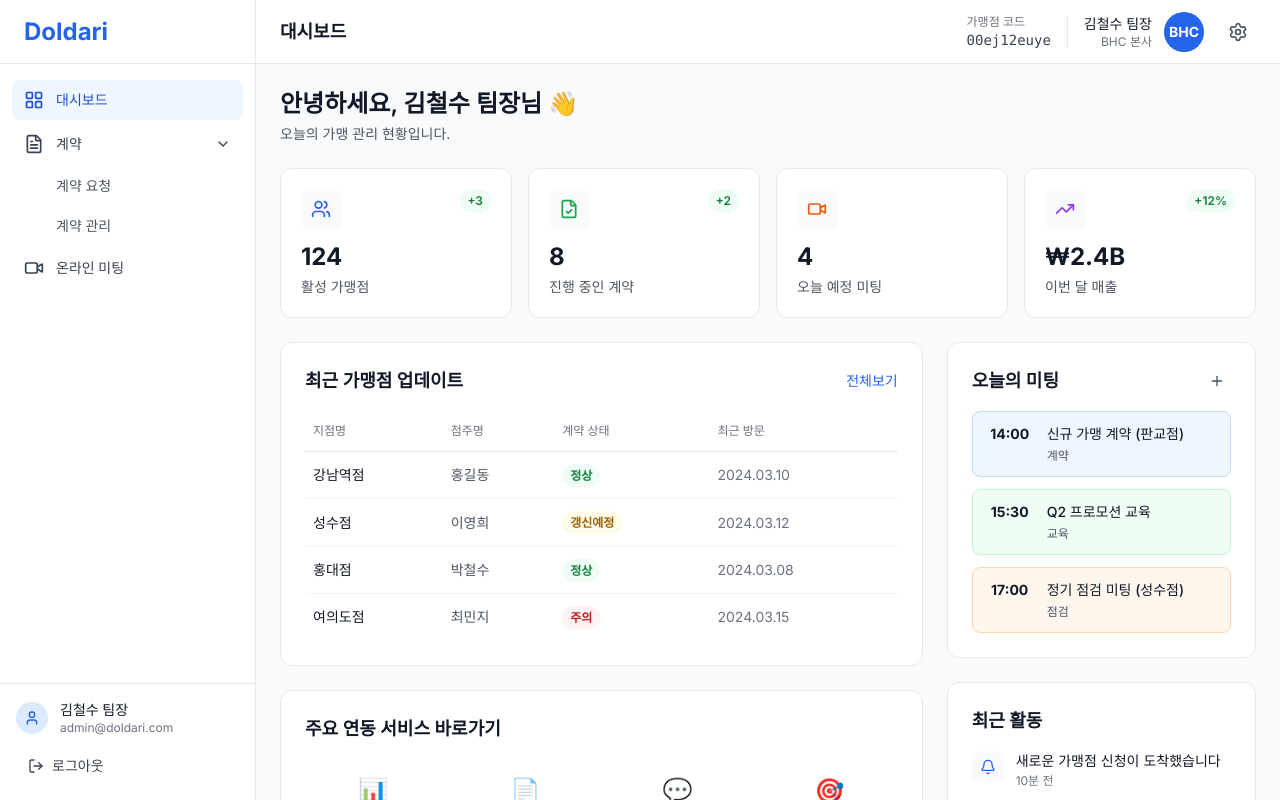
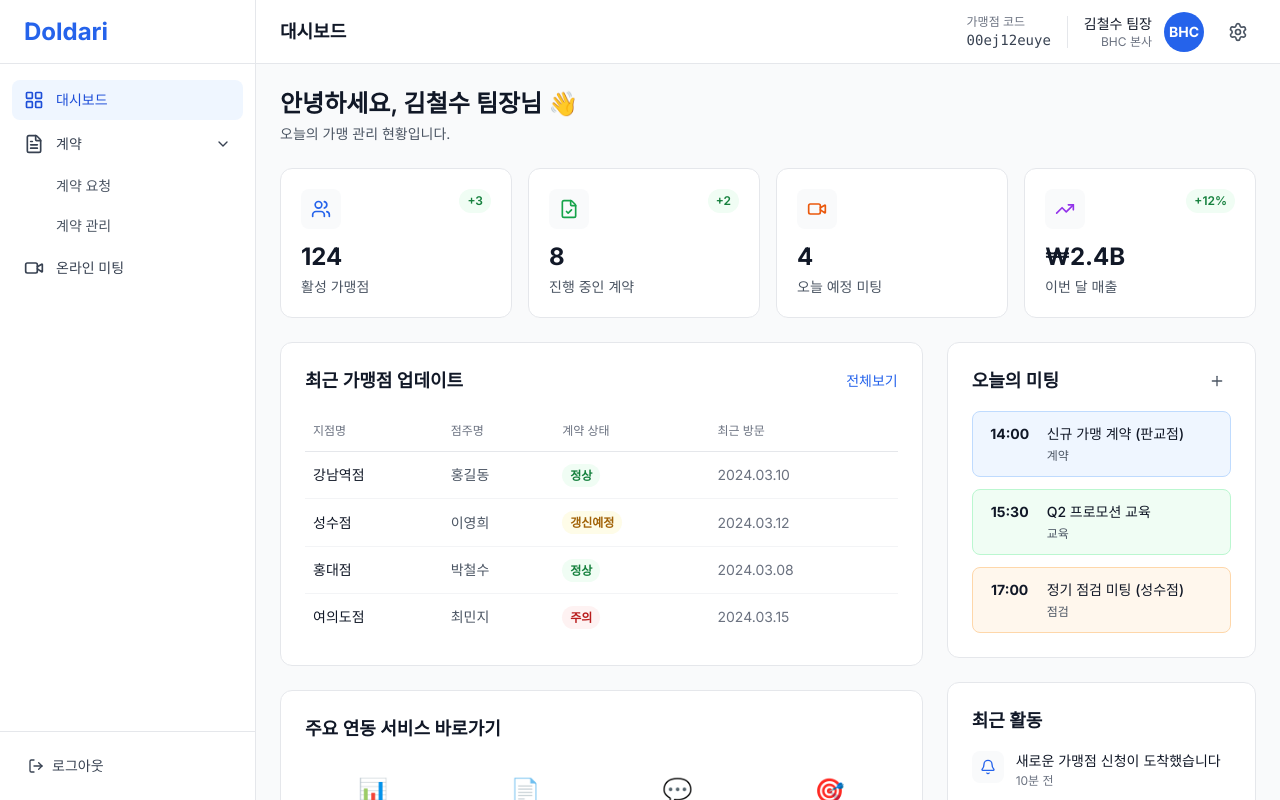
Before and after one commit to Yoonyesol/Assignment, a React (Vite) app: page /hq/dashboard in a window 1280 px wide. Built offline with nearby package versions, Linux system fonts and the light colour scheme.

Commit message:
UI: 헤더에 본사 정보(코드, 회사명)및 로그인 회원 정보 추가

```diff
--- a/src/components/layout/HQLayout.tsx
+++ b/src/components/layout/HQLayout.tsx
@@ -6,7 +6,6 @@ import {
   Settings,
   Video,
   LogOut,
-  User,
   ChevronDown
 } from 'lucide-react';
 
@@ -100,19 +99,6 @@ const HQLayout: React.FC<HQLayoutProps> = ({ isFranchisee = false }) => {
 
           {/* User Info & Logout */}
           <div className="p-4 border-t border-gray-200">
-            <div className="flex items-center gap-3 mb-3">
-              <div className="w-8 h-8 rounded-full bg-blue-100 flex items-center justify-center">
-                <User className="w-4 h-4 text-blue-600" />
-              </div>
-              <div className="flex-1 min-w-0">
-                <p className="text-sm font-medium text-gray-900 truncate">
-                  {isFranchisee ? '홍길동 점주' : '김철수 팀장'}
-                </p>
-                <p className="text-xs text-gray-500 truncate">
-                  {isFranchisee ? '강남역점' : 'admin@doldari.com'}
-                </p>
-              </div>
-            </div>
             <button
               onClick={handleLogout}
               className="w-full flex items-center gap-2 px-3 py-2 text-sm font-medium text-gray-700
```
